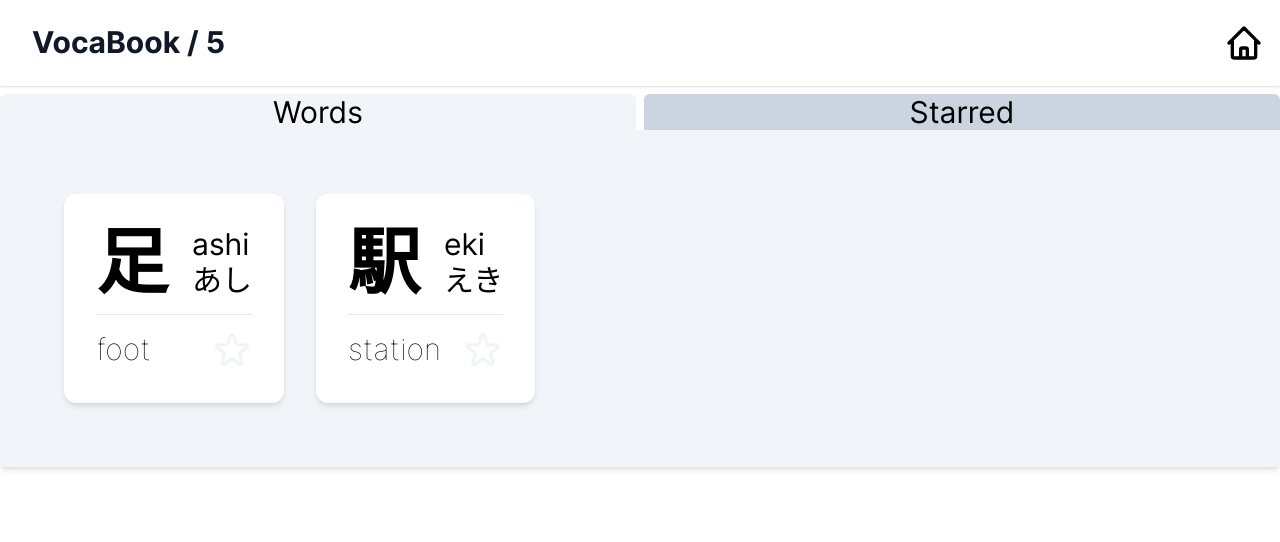
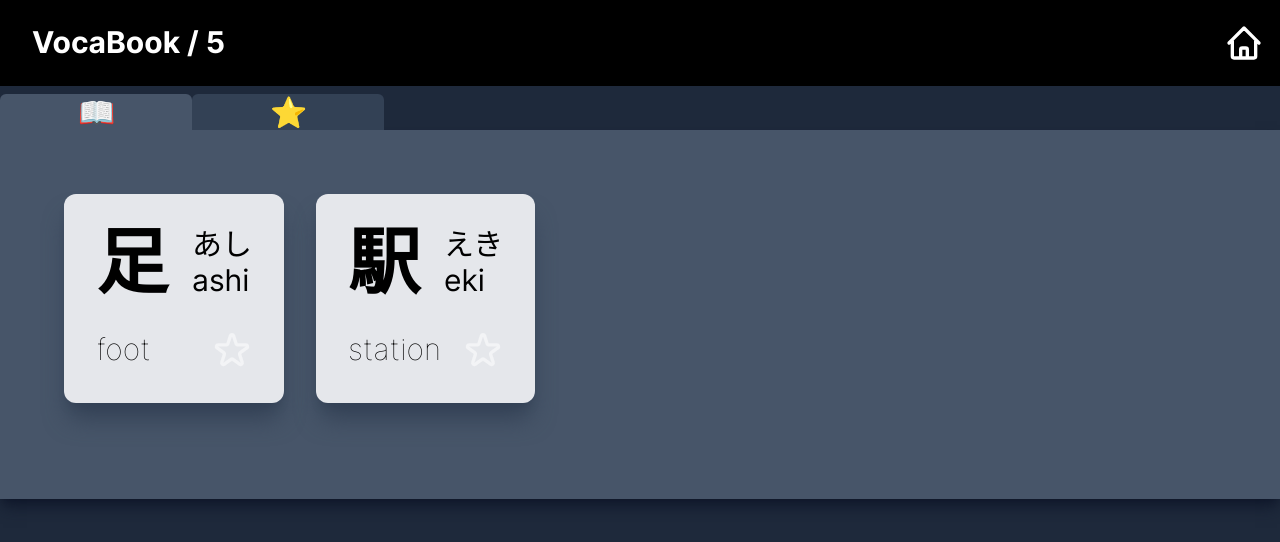
Before and after one commit to herointene/tango-kill, a Vue app: page /VocaBook/Display in a window 1280 px wide. Shown: the top 542 px of the page. Built offline with nearby package versions, Linux system fonts and the light colour scheme.

Commit message:
star, style

```diff
--- a/src/App.vue
+++ b/src/App.vue
@@ -10,13 +10,13 @@ setInterval(() => {
 <template>
   <div>
     <header
-      class="bg-white shadow flex justify-between"
+      class="bg-black shadow flex justify-between"
       v-if="$route.meta.title"
     >
       <div class="max-w-7xl px-4 py-6 sm:px-6 lg:px-8">
         <h1
           @click="counter = 0"
-          class="text-3xl font-bold leading-tight text-gray-900"
+          class="text-3xl font-bold leading-tight text-white"
         >
           {{ $route.meta.title }} / {{ counter }}
         </h1>
@@ -24,6 +24,7 @@ setInterval(() => {
       <router-link
         to="/"
         class="
+        text-white
           inline-flex
           my-auto
           rounded-sm
--- a/src/components/ButtonRepo.vue
+++ b/src/components/ButtonRepo.vue
@@ -15,11 +15,11 @@
         text-base
         font-medium
         leading-6
-        text-red-600
+        text-sky-600
         transition
         duration-150
         ease-in-out
-        hover:text-red-500
+        hover:text-sky-400
         focus:outline-none
       "
       >Learn more</a
--- a/src/components/WordCard.vue
+++ b/src/components/WordCard.vue
@@ -1,10 +1,10 @@
 <template>
-  <div class="max-w-fit p-8 mr-8 shadow-md rounded-xl bg-white">
+  <div class="sm:max-w-fit w-full p-8 sm:mr-8 mb-8 shadow-xl shadow-slate-700 rounded-xl bg-gray-200">
     <div class="flex">
       <div class="text-7xl font-bold mr-6">{{ word[0] }}</div>
       <div>
+        <div class="text-3xl">{{ word[1] }}</div>
         <div class="text-3xl">{{ word[2] }}</div>
-        <div class="text-3xl">{{ word[1] }}</div>
       </div>
     </div>
     <hr class="my-4" />
@@ -24,22 +24,29 @@ import { StarIcon as SolidStar } from "@heroicons/vue/solid";
 export default {
   name: "WordCard",
   components: { StarIcon, SolidStar },
-  props: ["word"],
+  props: ["word","wKey"],
   data() {
     return {
       starred: false,
+      starredArr: JSON.parse(localStorage.getItem('Starred')) || []
     };
   },
   mounted() {
+    this.starredArr.includes(this.wKey)?
+    this.starred = true:
+    this.starred = false
+
+
     //if localstorage contains this word, starred; vice versa
   },
   methods: {
     handleStar() {
-      this.$emit("star", this.word);
-      this.starred = true;
+      this.$emit("star", this.wKey)
+      this.starred = true
     },
     removeStar() {
-      this.starred = false;
+      this.$emit("unstar", this.wKey)
+      this.starred = false
     },
   },
 };
--- a/src/views/Home.vue
+++ b/src/views/Home.vue
@@ -1,24 +1,56 @@
 <script setup>
-import ButtonRepo from '@/components/ButtonRepo.vue'
+import ButtonRepo from "@/components/ButtonRepo.vue";
 </script>
 
 <template>
-  <div class="">
+  <div class="bg-slate-800 min-h-screen">
     <div
-      class="mx-auto max-w-screen-xl px-4 py-12 sm:px-6 lg:flex lg:items-center lg:justify-between lg:py-16 lg:px-8"
+      class="
+        mx-auto
+        max-w-screen-xl
+        px-4
+        py-12
+        sm:px-6
+        lg:flex lg:items-center lg:justify-between lg:py-16 lg:px-8
+      "
     >
       <h2
-        class="text-3xl font-extrabold leading-9 tracking-tight text-gray-900 sm:text-4xl sm:leading-10"
+        class="
+          text-3xl
+          font-extrabold
+          leading-9
+          tracking-tight
+          text-white
+          sm:text-4xl sm:leading-10
+        "
       >
-        &#129425; Ready to dive in?
+        &#127754; Ready to dive in?
         <br />
-        <span class="text-red-600"> Learn Japanese vocabulary with me </span>
+        <span class="text-slate-400"> Learn Japanese vocabulary with me </span>
       </h2>
       <div class="mt-8 flex lg:mt-0 lg:flex-shrink-0">
         <div class="inline-flex rounded-md shadow">
           <router-link
-            to="/VocaBook"
-            class="inline-flex items-center justify-center rounded-md border border-transparent bg-red-600 px-5 py-3 text-base font-medium leading-6 text-white transition duration-150 ease-in-out hover:bg-red-500 focus:outline-none"
+            to="/VocaBook/Display"
+            class="
+              inline-flex
+              items-center
+              justify-center
+              rounded-md
+              border border-transparent
+              bg-sky-800
+              px-5
+              py-3
+              text-base
+              font-medium
+              leading-6
+              text-white
+              transition
+              duration-150
+              ease-in-out
+              hover:bg-sky-600
+              focus:outline-none
+            "
             >Dive in</router-link
           >
         </div>
--- a/src/views/VocaBook.vue
+++ b/src/views/VocaBook.vue
@@ -1,18 +1,30 @@
 <template>
-  <div class=" w-full grid grid-cols-2 gap-2 mt-2">
-    <router-link class=" bg-slate-100 text-3xl text-center rounded-t-md" to="/VocaBook/Display">Words</router-link>
-    <router-link class=" bg-slate-300 text-3xl text-center rounded-t-md" to="/VocaBook/Starred">Starred</router-link>
+  <div class="bg-slate-800 min-h-screen pt-2">
+    <div class="w-full flex">
+      <router-link
+        class=" bg-slate-700 text-white text-3xl text-center rounded-t-md hover:bg-slate-500 transition duration-200 w-48"
+        active-class="active"
+        to="/VocaBook/Display"
+        >&#128214;</router-link
+      >
+      <router-link
+        class="bg-slate-700 text-white text-3xl text-center rounded-t-md hover:bg-slate-500 transition duration-200 w-48"
+        active-class="active"
+        to="/VocaBook/Starred"
+        >&#11088;</router-link
+      >
+    </div>
+    <router-view class="shadow-lg shadow-slate-900 bg-slate-600 " />
   </div>
-  <router-view class="shadow-md"/>
 </template>
 
 <script>
-
-export default {
-
-}
+export default {};
 </script>
 
-<style>
+<style scoped>
+.active{
+  background: rgb(71,85,105);
+}
 
 </style>
--- a/src/views/VocaBook/CardDisplay.vue
+++ b/src/views/VocaBook/CardDisplay.vue
@@ -1,7 +1,7 @@
 <template>
-  <div id="CardDisplay" class="p-16 bg-slate-100 flex flex-wrap">
+  <div id="CardDisplay" class="sm:p-16 p-3 flex flex-wrap ">
     <template v-for="(w, index) in bookShelf[0].content" key="index">
-      <WordCard @star="recordStar" :word="w" />
+      <WordCard @star="recordStar" @unstar="delStar" :word="w" :wKey="index" />
     </template>
   </div>
 </template>
@@ -19,20 +19,24 @@ export default {
 
   computed: {
     bookShelf() {
-      return vocaJson.vocabulary.book;
+      return vocaJson.vocabulary.book
     },
   },
 
   methods: {
-    recordStar(w) {
+    recordStar(wKey) {
       //JSON stringfy
       if (!localStorage.getItem("Starred")) {
-        localStorage.setItem("Starred", JSON.stringify([]));
+        localStorage.setItem("Starred", JSON.stringify([]))
       }
-      const starredArray = JSON.parse(localStorage.getItem("Starred"));
-      starredArray.push(w);
-      localStorage.setItem("Starred", JSON.stringify(starredArray));
-      console.log(localStorage.getItem("Starred"));
+      let starredArray = JSON.parse(localStorage.getItem("Starred"))
+      starredArray.push(wKey)
+      localStorage.setItem("Starred", JSON.stringify(starredArray))
+    },
+    delStar(wKey) {
+      let starredArray = JSON.parse(localStorage.getItem("Starred"))
+      starredArray = starredArray.filter(i => i !== wKey)
+      localStorage.setItem("Starred", JSON.stringify(starredArray))
     },
   },
 };
--- a/src/views/VocaBook/StarredDisplay.vue
+++ b/src/views/VocaBook/StarredDisplay.vue
@@ -1,13 +1,56 @@
 <template>
-
+  <div id="CardDisplay" class="sm:p-16 p-3 flex flex-wrap">
+    <template v-for="(w, index) in bookShelf[0].content" key="index">
+      <WordCard
+        v-if="starCheck(index)"
+        @star="recordStar"
+        @unstar="delStar"
+        :word="w"
+        :wKey="index"
+      />
+    </template>
+  </div>
 </template>
 
 <script>
+import WordCard from "../../components/WordCard.vue";
+import vocaJson from "../../VocabularyJson.json";
 export default {
+  components: { WordCard },
+  data() {
+    return {
+      vocaJson,
+      starredArr: JSON.parse(localStorage.getItem("Starred")) || [],
+    };
+  },
 
-}
+  computed: {
+    bookShelf() {
+      return vocaJson.vocabulary.book;
+    },
+  },
+
+  methods: {
+    starCheck(wKey) {
+      return this.starredArr.includes(wKey)
+    },
+    recordStar(wKey) {
+      //JSON stringfy
+      if (!localStorage.getItem("Starred")) {
+        localStorage.setItem("Starred", JSON.stringify([]));
+      }
+      let starredArray = JSON.parse(localStorage.getItem("Starred"));
+      starredArray.push(wKey);
+      localStorage.setItem("Starred", JSON.stringify(starredArray));
+    },
+    delStar(wKey) {
+      let starredArray = JSON.parse(localStorage.getItem("Starred"));
+      starredArray = starredArray.filter((i) => i !== wKey);
+      localStorage.setItem("Starred", JSON.stringify(starredArray));
+    },
+  },
+};
 </script>
 
 <style>
-
 </style>
```
